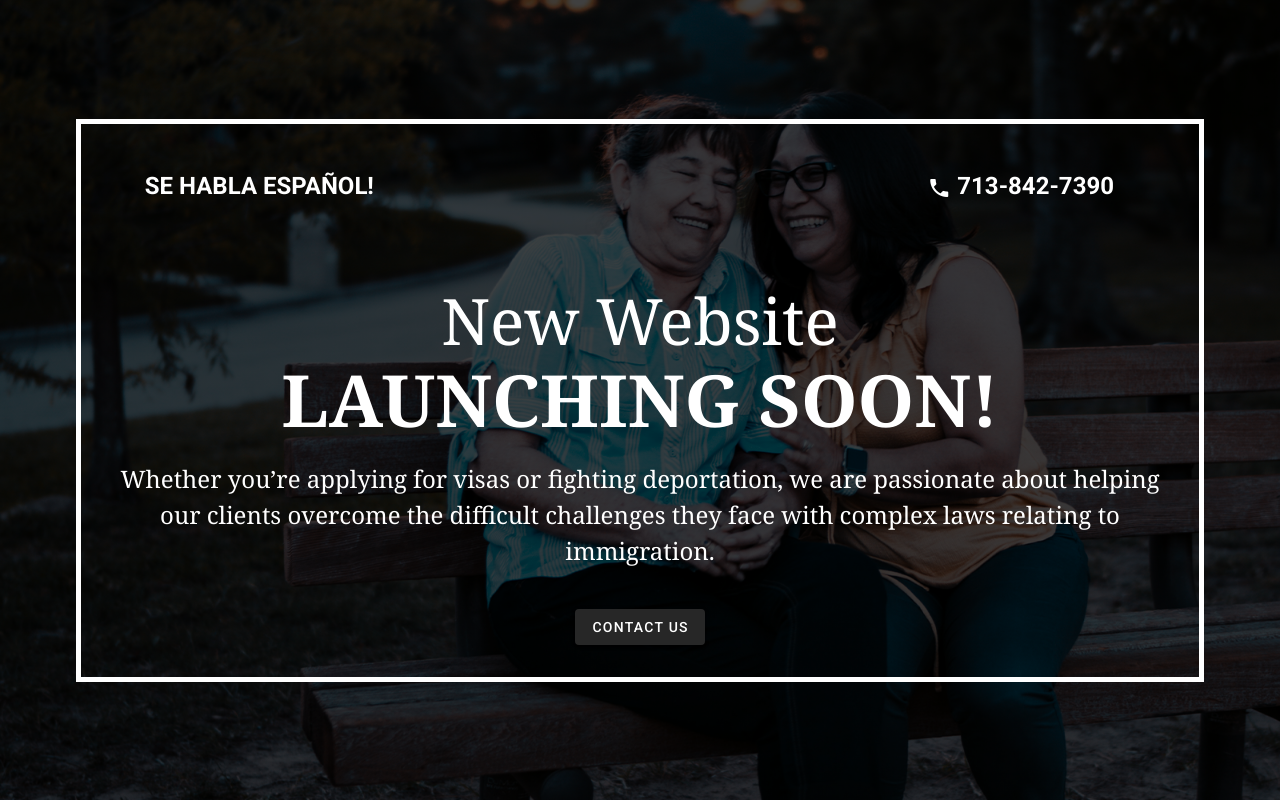
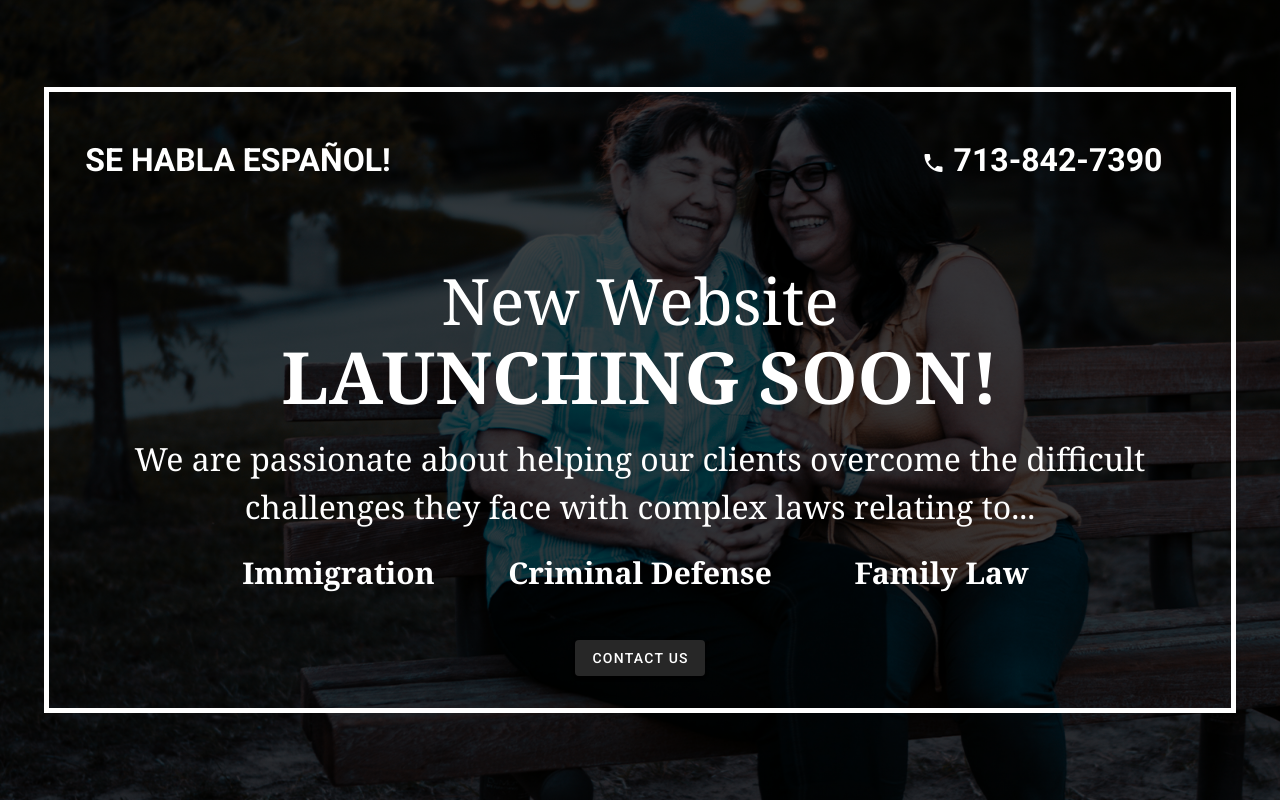
Before and after one commit to thespacemaker/santorini, a Vue app: page / in a window 1280 px wide. Built offline with nearby package versions, Linux system fonts and the light colour scheme.

Commit message:
minor adjustments

```diff
--- a/src/components/Banner.vue
+++ b/src/components/Banner.vue
@@ -1,15 +1,25 @@
 <template>
   <div>
     <v-row align="center" justify="center" class="text-center">
-      <v-col class="d-none d-lg-block" cols="4">
-        <h2>SE HABLA ESPAÑOL!</h2>
+      <v-col class="d-none d-md-block" cols="4">
+        <h2 class="bigger">SE HABLA ESPAÑOL!</h2>
       </v-col>
-      <v-col cols="4" class="flex-grow-1 flex-shrink-0">
-        <v-img max-height="125" contain src="logo-white.png"></v-img>
+      <v-col class="d-md-none" cols="4">
       </v-col>
-      <v-col class="d-none d-lg-block" cols="4">
+      <v-col cols="4" class="flex-grow-1 flex-shrink-0 d-none d-md-block pt-6">
+        <v-img min-height="125" max-height="125" contain src="logo-white.png"></v-img>
+      </v-col>
+      <v-col cols="4" class="flex-grow-1 flex-shrink-0 pt-6 d-md-none">
+        <v-img min-height="125" max-height="125" contain src="logo-white.png"></v-img>
+      </v-col>
+      <v-col class="d-none d-md-block" cols="4">
         <a class="phone" href="tel:+17138427390">
-          <h2><v-icon>mdi-phone</v-icon> 713-842-7390</h2>
+          <h2 class="bigger"><v-icon>mdi-phone</v-icon> 713-842-7390</h2>
+        </a>
+      </v-col>
+      <v-col class="d-md-none" cols="4">
+        <a class="phone" href="tel:+17138427390">
+          <h2><v-icon>mdi-phone</v-icon></h2>
         </a>
       </v-col>
     </v-row>
@@ -24,4 +34,8 @@
   color: white;
   text-decoration: none;
 }
+
+.bigger {
+  font-size: 2em
+}
 </style>
--- a/src/components/HelloWorld.vue
+++ b/src/components/HelloWorld.vue
@@ -14,9 +14,10 @@
       LAUNCHING SOON!
     </h2>
     <br>
-    <h3 class="text-center applying px-8 py-2">
-      Whether you’re applying for visas or fighting deportation, we are passionate about helping our clients overcome the difficult challenges they face with complex laws relating to immigration.
+    <h3 class="text-center applying px-16 py-2">
+      We are passionate about helping our clients overcome the difficult challenges they face with complex laws relating to...
     </h3>
+    <br />
   </div>
 </template>
 
@@ -47,7 +48,7 @@
 
 .applying{
   font-family: Georgia;
-  font-size: 1.5em;
+  font-size: 2em;
   font-weight: normal;
 }
 </style>
--- a/src/components/Sidebar.vue
+++ b/src/components/Sidebar.vue
@@ -1,19 +1,20 @@
 <template>
   <div>
-    <h2 class="text-center pt-8">Contact Us</h2>
+    <!-- <v-icon class="ma-4">mdi-close</v-icon> -->
+    <h2 class="text-center mt-8">Contact Us</h2>
     <div class="container">
-      <form action="/action_page.php">
-        <label for="fname">First Name</label>
-        <input type="text" id="fname" name="firstname" placeholder="Your name..">
+      <form method="post" action="https://formspree.io/f/xzbkonbl">
+        <label for="fname">Name</label>
+        <input type="text" id="fname" name="name" placeholder="Your name..">
 
-        <label for="lname">Phone Number</label>
-        <input type="text" id="lname" name="lastname" placeholder="Your last name..">
+        <label for="phone">Phone Number</label>
+        <input type="text" id="lname" name="phone" placeholder="Your phone number..">
 
-        <label for="lname">Email</label>
-        <input type="text" id="lname" name="lastname" placeholder="Your last name..">
+        <label for="_noReply">Email</label>
+        <input type="text" id="lname" name="_noReply" placeholder="Your email..">
 
         <label for="subject">Message</label>
-        <textarea id="subject" name="subject" placeholder="Write something.." style="height:200px"></textarea>
+        <textarea id="subject" name="subject" placeholder="Write something.." style="height:10em;"></textarea>
         <h2 class="text-center"><input type="submit" value="Submit"></h2>
       </form>
     </div>
@@ -21,8 +22,7 @@
 </template>
 
 <script>
-  export default {
-  }
+  export default {}
 </script>
 
 <style scoped>
@@ -31,14 +31,14 @@ body {font-family: Arial, Helvetica, sans-serif;}
 
 input[type=text], select, textarea {
   width: 100%;
-  padding: 12px;
+  height:3em;
   background-color: #89678D;
   /* border: 1px solid #ccc; */
   border-radius: 4px;
   box-sizing: border-box;
   margin-top: 6px;
   margin-bottom: 16px;
-  resize: vertical;
+  /* resize: vertical; */
 }
 
 input[type=submit] {
@@ -57,6 +57,6 @@ input[type=submit]:hover {
 .container {
   border-radius: 5px;
   /* background-color: #f2f2f2; */
-  padding: 20px;
+  /* padding: 20px; */
 }
 </style>
--- a/src/views/Home.vue
+++ b/src/views/Home.vue
@@ -6,9 +6,39 @@
     justify="center"
     class="container px-8 color"
   >
-    <v-col class="border d-none d-lg-block ma-8 flex-grow-0 flex-shrink-1" cols="12">
+    <v-col v-if="form" cols="1" class="d-none d-lg-block mr-14"></v-col>
+    <v-col class="border d-none d-lg-block flex-grow-1 flex-shrink-1" cols="12">
       <Banner />
-      <HelloWorld />
+      <div>
+        <br>
+        <h1 id="website" class="text-center d-none d-lg-block">
+          New Website
+        </h1>
+        <h1 id="websiteMobile" class="text-center d-lg-none">
+          New Website
+        </h1>
+        <h2 class="my-n4 mx-6 d-none d-lg-block text-center launching">
+          LAUNCHING SOON!
+        </h2>
+        <h2 class="my-0 mx-6 d-lg-none text-center mobile">
+          LAUNCHING SOON!
+        </h2>
+        <br>
+        <h3 v-if="!form" class="text-center applying px-16 py-2">
+          We are passionate about helping our clients overcome the difficult challenges they face with complex laws relating to...
+        </h3>
+        <v-row class="points py-3" align="center" justify="center">
+          <v-col cols="3">
+            <h3 class="mx-auto text-center">Immigration</h3>
+          </v-col>
+          <v-col cols="3">
+            <h3 class="mx-auto text-center">Criminal Defense</h3>
+          </v-col>
+          <v-col cols="3">
+            <h3 class="mx-auto text-center">Family Law</h3>
+          </v-col>
+        </v-row>
+      </div>
       <h2 class="text-center">
         <v-btn v-if="!form" dark @click="showForm" class="my-8">Contact Us</v-btn>
         <v-btn v-if="form" dark @click="showForm" class="my-8">back</v-btn>
@@ -46,7 +76,7 @@
         appear
         name="slide-x-transition"
       >
-        <Sidebar/>
+        <Sidebar class="mr-16"/>
       </transition>
     </v-col>
   </v-row>
@@ -54,7 +84,7 @@
 
 <script>
 // @ is an alias to /src
-import HelloWorld from '@/components/HelloWorld.vue'
+// import HelloWorld from '@/components/HelloWorld.vue'
 import HelloWorldMobile from '@/components/HelloWorldMobile.vue'
 import Banner from '@/components/Banner.vue'
 import Sidebar from '@/components/Sidebar.vue'
@@ -62,7 +92,7 @@ import Sidebar from '@/components/Sidebar.vue'
 export default {
   name: 'Home',
   components: {
-    HelloWorld,
+    // HelloWorld,
     HelloWorldMobile,
     Banner,
     Sidebar
@@ -83,16 +113,49 @@ export default {
   border: 5px solid white;
   /* background-color: red; */
 }
+.color {
+  height:100%
+}
 .container {
   height:"200";
-  /* background-color: green; */
-}
-.color {
-  /* background-color: red; */
-  height: 100%;
 }
 .fill {
   background-color: #27052B;
   height: 100%;
 }
+#website{
+  font-family: Georgia;
+  font-size: 4em;
+  font-weight: normal;
+}
+
+#websiteMobile{
+  font-family: Georgia;
+  font-size: 2em;
+  font-weight: normal;
+}
+
+.launching{
+  font-family: Georgia;
+  font-size: 4.5em;
+  font-weight: bold;
+  line-height: 1.2;
+}
+
+.mobile{
+  font-family: Georgia;
+  font-size: 2.3em;
+  font-weight: bold;
+}
+
+.applying{
+  font-family: Georgia;
+  font-size: 2em;
+  font-weight: normal;
+}
+
+.points{
+  font-family: Georgia;
+  font-size: 1.6em;
+}
 </style>
```
